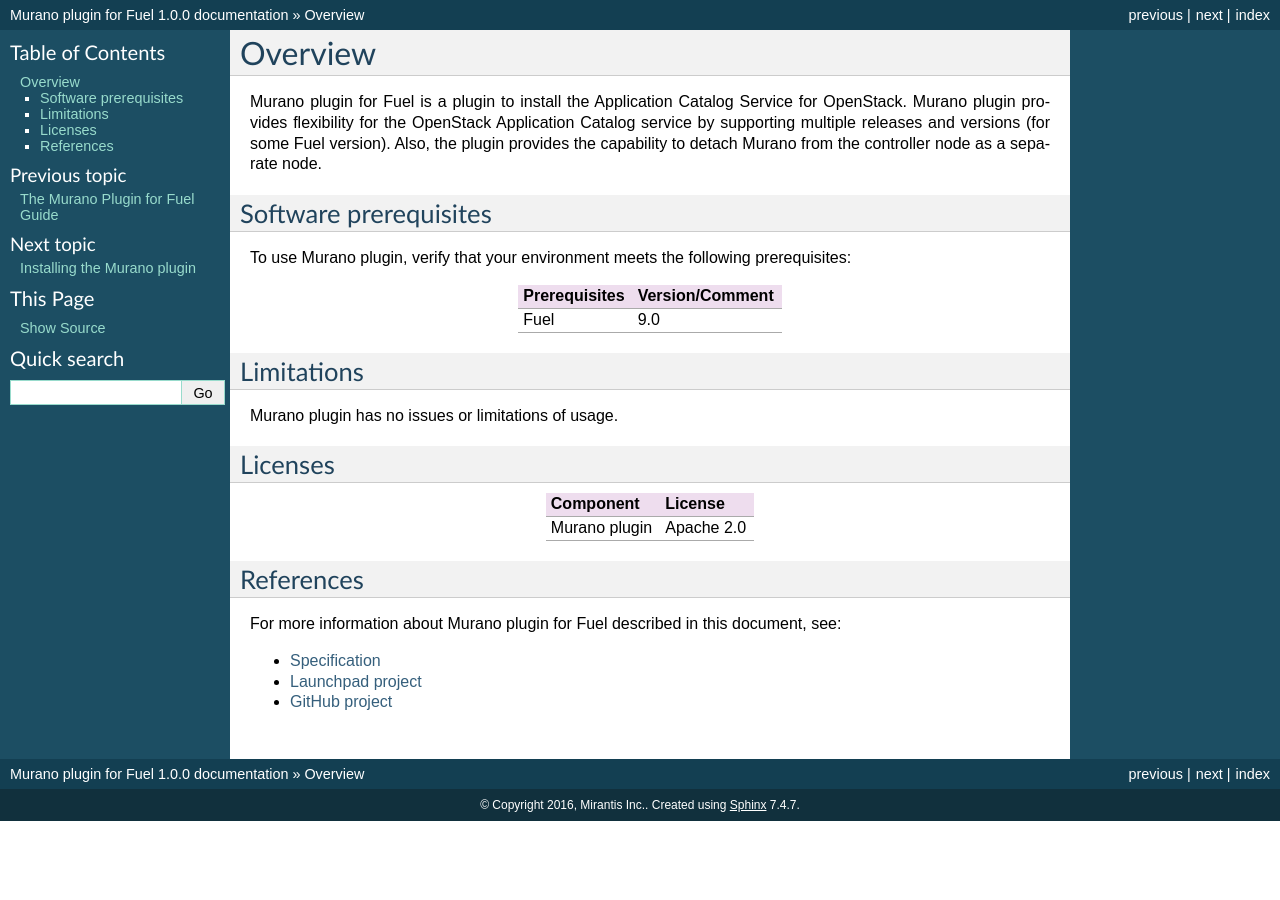
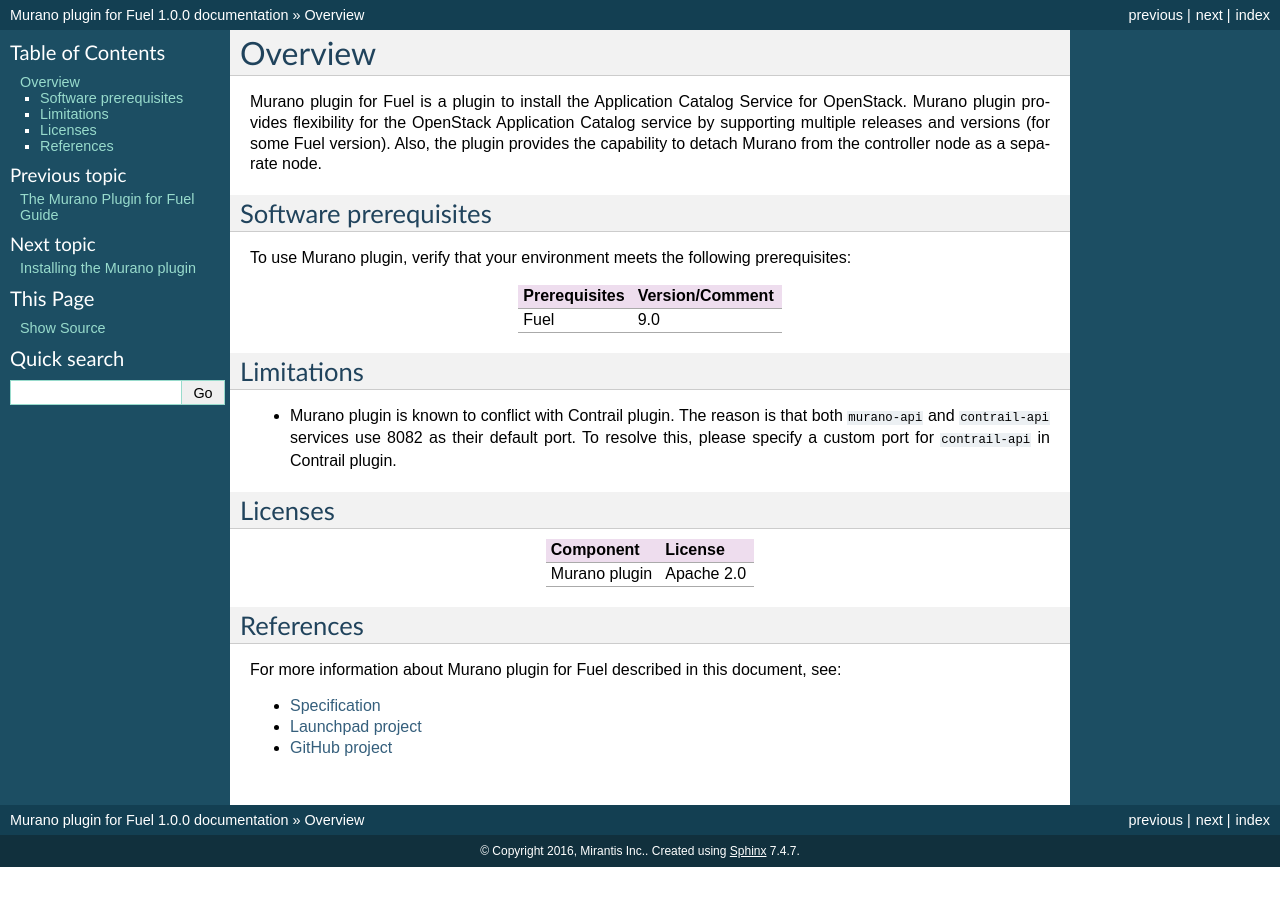
Before and after one commit to openstack-archive/fuel-plugin-murano, a Sphinx documentation site: the page built from docs/plugin_guide/source/intro.rst, in a window 1280 px wide. Built offline with Sphinx 7.4.7, drawn with Linux system fonts in a browser that asks for light colours.

Commit message:
Add known issues note for 1.0.0 release
Change-Id: I2a09d7f6604c6a0d2e08cd94b629c489525836a9

```diff
--- a/docs/plugin_guide/source/intro.rst
+++ b/docs/plugin_guide/source/intro.rst
@@ -26,7 +26,10 @@
 Limitations
 -----------
 
-Murano plugin has no issues or limitations of usage.
+* Murano plugin is known to conflict with Contrail plugin. The reason is that
+  both ``murano-api`` and ``contrail-api`` services use 8082 as their
+  default port. To resolve this, please specify a
+  custom port for ``contrail-api`` in Contrail plugin.
 
 Licenses
 --------
```
Also changed, not shown: 1 other file.
